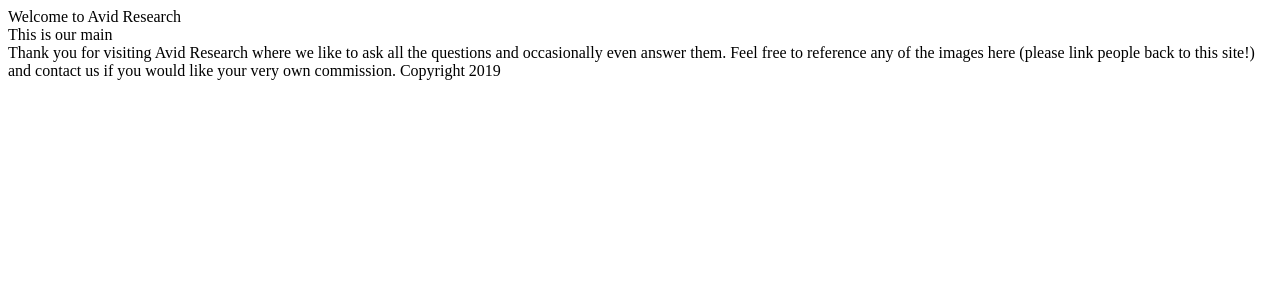
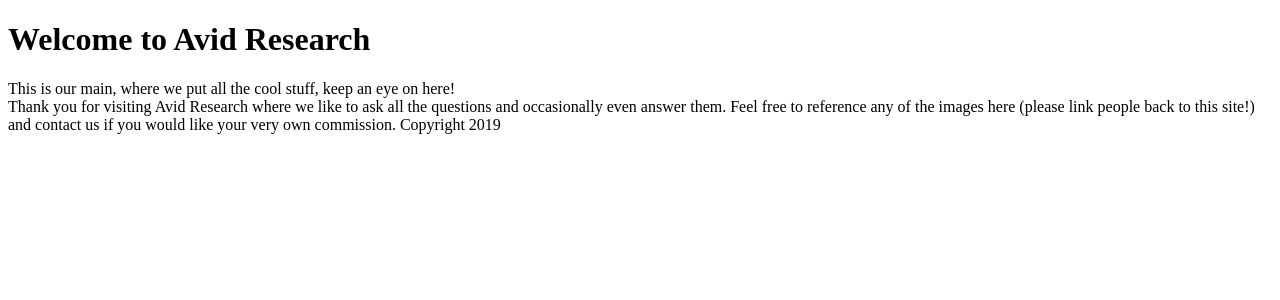
Before and after one commit to amtrav42/avidResearchReact, a React app: page / in a window 1280 px wide. Shown: the top 300 px of the page. Built offline with nearby package versions, Linux system fonts and the light colour scheme.

Commit message:
added main content

```diff
--- a/src/components/Header/index.jsx
+++ b/src/components/Header/index.jsx
@@ -4,7 +4,7 @@
   render(){
     return (
       <header>
-        Welcome to Avid Research
+        <h1>Welcome to Avid Research</h1>
       </header>
     );
   }
--- a/src/components/Main/index.jsx
+++ b/src/components/Main/index.jsx
@@ -4,7 +4,7 @@
   render(){
     return (
       <main>
-        This is our main
+        This is our main, where we put all the cool stuff, keep an eye on here!
       </main>
     );
   }
```
